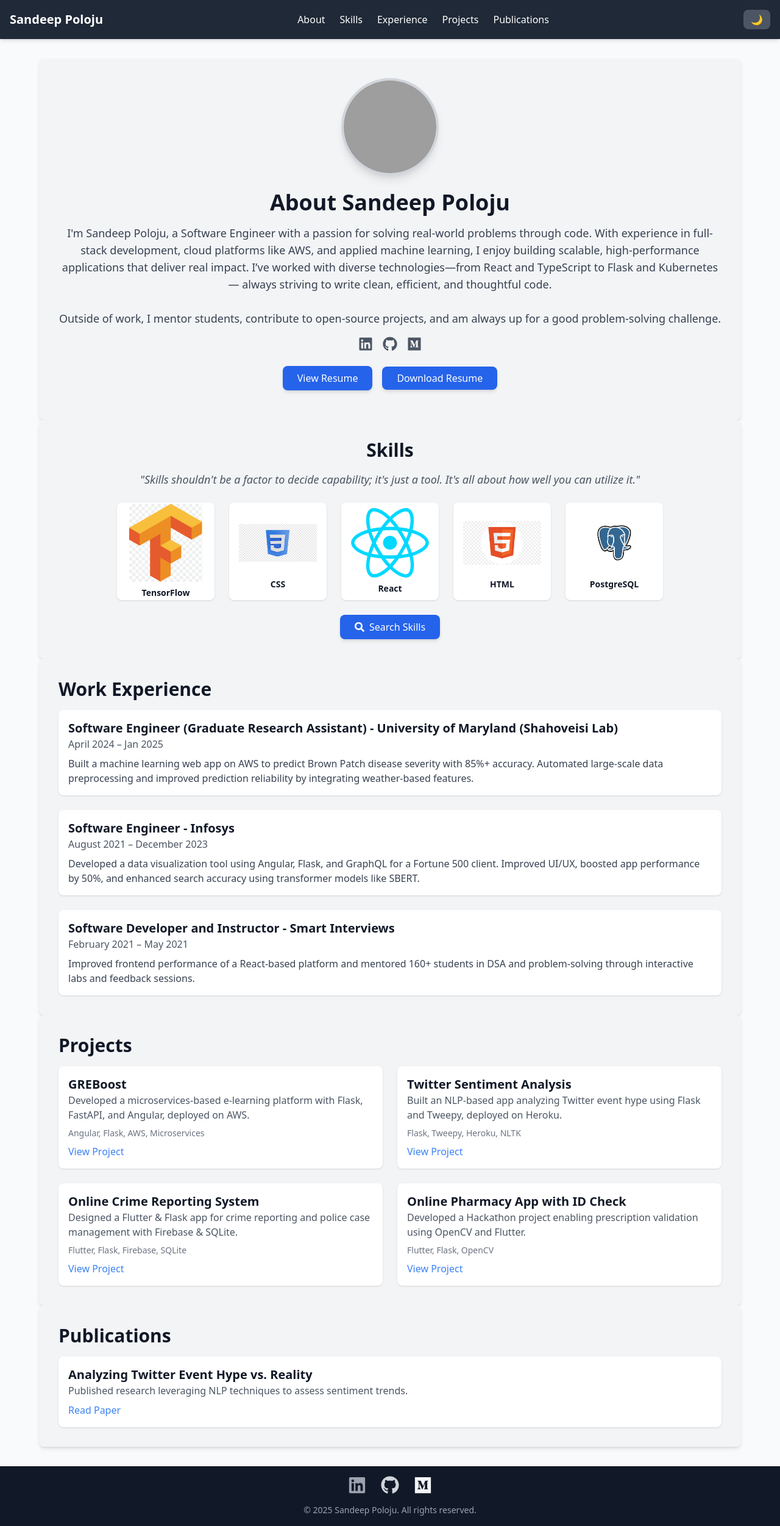
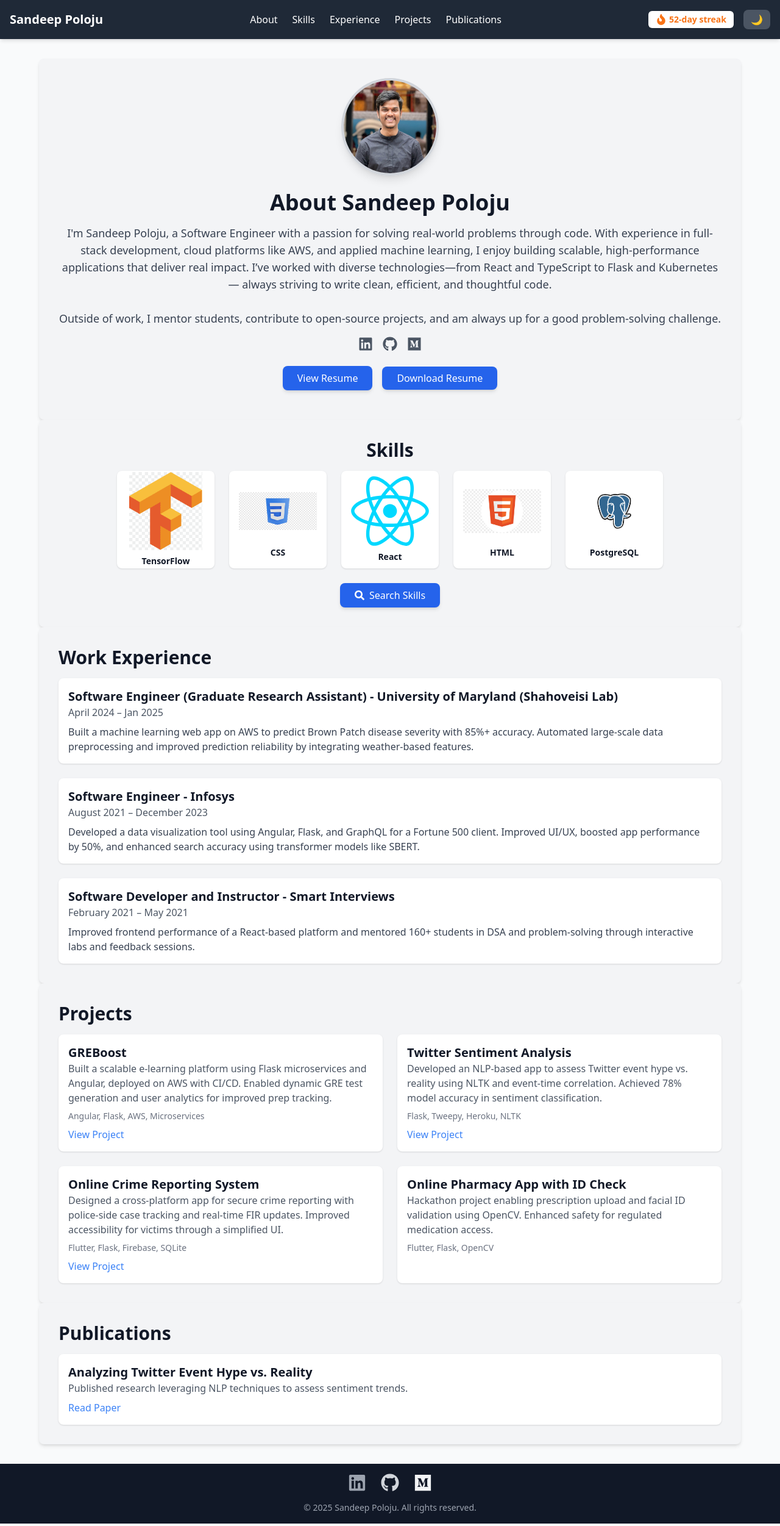
Before and after one commit to sandeepkumar1709/sandeepkumar1709.github.io, a React (Vite) app: page / in a window 1280 px wide. Shown: the whole page at 61% size. Built offline with nearby package versions, Linux system fonts and the light colour scheme; grey boxes are pictures that could not be loaded.

Commit message:
fixing the project

```diff
--- a/src/components/Navbar.tsx
+++ b/src/components/Navbar.tsx
@@ -1,5 +1,5 @@
 import { useState, useEffect } from "react";
-import { FaLinkedin, FaGithub, FaMedium } from "react-icons/fa";
+import { FaLinkedin, FaGithub, FaMedium, FaFire } from "react-icons/fa";
 
 const Navbar = ({
   darkMode,
@@ -62,6 +62,17 @@ const Navbar = ({
             </a>
           </div>
         )}
+        <a
+          href="https://github.com/sandeepkumar1709/Leetcode-Daily-Challenge"
+          target="_blank"
+          rel="noopener noreferrer"
+          className="flex items-center gap-1 text-orange-500 hover:text-orange-600 dark:hover:text-orange-400 font-semibold text-sm px-3 py-1 bg-white dark:bg-gray-700 rounded-md shadow hover:scale-105 transition"
+          title="LeetCode Daily Streak"
+        >
+          <FaFire className="text-lg" />
+          52-day streak
+        </a>
+
         <button
           onClick={() => setDarkMode(!darkMode)}
           className="px-3 py-1 bg-gray-600 rounded-lg hover:bg-gray-700"
--- a/src/components/Projects.tsx
+++ b/src/components/Projects.tsx
@@ -2,30 +2,30 @@ const projects = [
   {
     title: "GREBoost",
     description:
-      "Developed a microservices-based e-learning platform with Flask, FastAPI, and Angular, deployed on AWS.",
+      "Built a scalable e-learning platform using Flask microservices and Angular, deployed on AWS with CI/CD. Enabled dynamic GRE test generation and user analytics for improved prep tracking.",
     tech: "Angular, Flask, AWS, Microservices",
-    link: "#",
+    link: "https://github.com/sandeepkumar1709/GREBoost/blob/main/README.md",
   },
   {
     title: "Twitter Sentiment Analysis",
     description:
-      "Built an NLP-based app analyzing Twitter event hype using Flask and Tweepy, deployed on Heroku.",
+      "Developed an NLP-based app to assess Twitter event hype vs. reality using NLTK and event-time correlation. Achieved 78% model accuracy in sentiment classification.",
     tech: "Flask, Tweepy, Heroku, NLTK",
-    link: "#",
+    link: "https://github.com/sandeepkumar1709/Tweet-Sentiment-Analyzer/blob/master/README.md",
   },
   {
     title: "Online Crime Reporting System",
     description:
-      "Designed a Flutter & Flask app for crime reporting and police case management with Firebase & SQLite.",
+      "Designed a cross-platform app for secure crime reporting with police-side case tracking and real-time FIR updates. Improved accessibility for victims through a simplified UI.",
     tech: "Flutter, Flask, Firebase, SQLite",
-    link: "#",
+    link: "https://github.com/sandeepkumar1709/CrimeReporter/blob/master/README.md",
   },
   {
     title: "Online Pharmacy App with ID Check",
     description:
-      "Developed a Hackathon project enabling prescription validation using OpenCV and Flutter.",
+      "Hackathon project enabling prescription upload and facial ID validation using OpenCV. Enhanced safety for regulated medication access.",
     tech: "Flutter, Flask, OpenCV",
-    link: "#",
+    link: null,
   },
 ];
 
@@ -46,12 +46,14 @@ const Projects = () => {
             <p className="text-sm font-medium mt-2 text-gray-500 dark:text-gray-400">
               {project.tech}
             </p>
+            {project.link && (
               <a
                 href={project.link}
                 className="text-blue-500 hover:underline mt-2 inline-block"
               >
                 View Project
               </a>
+            )}
           </div>
         ))}
       </div>
--- a/src/components/Skills.tsx
+++ b/src/components/Skills.tsx
@@ -29,6 +29,9 @@ import NumpyImg from "../assets/skills/numpy.jpg";
 import PandasImg from "../assets/skills/pandas.png";
 import MatplotlibImg from "../assets/skills/matplotlib.png";
 import ReactImg from "../assets/skills/react.svg";
+import AdaptabilityImg from "../assets/skills/adaptability.png";
+
+import FastLearnerImg from "../assets/skills/fastlearning.png";
 
 const allSkills = [
   { name: "Python", image: PythonImg },
@@ -129,10 +132,7 @@ const Skills = () => {
   return (
     <section className="bg-gray-100 dark:bg-gray-800 p-8 rounded-lg shadow-md text-center">
       <h2 className="text-3xl font-bold mb-4">Skills</h2>
-      <p className="italic text-gray-600 dark:text-gray-300 text-lg mb-6">
-        "Skills shouldn't be a factor to decide capability; it's just a tool.
-        It's all about how well you can utilize it."
-      </p>
+
       <div className="flex justify-center gap-6 animate-fade-in">
         {displayedSkills.map((skill, index) => (
           <div
@@ -164,11 +164,13 @@ const Skills = () => {
             className="bg-white dark:bg-gray-900 rounded-lg shadow-lg p-6 w-4/5 max-h-[70vh] overflow-auto"
           >
             <button
-              className="absolute top-5 right-5 px-4 py-2 bg-red-500 text-white rounded-lg hover:bg-red-600"
+              className="absolute top-5 right-5 bg-red-500 text-white w-10 h-10 text-2xl font-bold flex items-center justify-center rounded-md hover:bg-red-600 transition-colors"
               onClick={() => setShowAllSkills(false)}
+              aria-label="Close modal"
             >
-              Close
+              &times;
             </button>
+
             <input
               type="text"
               placeholder="Search Skills..."
@@ -203,12 +205,23 @@ const Skills = () => {
               </p>
               <div className="flex justify-center gap-4 mt-3">
                 <div className="w-40 h-40 flex flex-col items-center justify-center bg-gray-100 dark:bg-gray-700 rounded-lg shadow p-4">
-                  <p className="text-lg font-semibold">Adaptability</p>
+                  <img
+                    src={AdaptabilityImg}
+                    alt="Adaptability"
+                    className="w-24 h-24 object-contain"
+                  />
+                  <p className="text-sm font-semibold mt-2">Adaptability</p>
                 </div>
                 <div className="w-40 h-40 flex flex-col items-center justify-center bg-gray-100 dark:bg-gray-700 rounded-lg shadow p-4">
-                  <p className="text-lg font-semibold">Fast Learner</p>
+                  <img
+                    src={FastLearnerImg}
+                    alt="Fast Learner"
+                    className="w-24 h-24 object-contain"
+                  />
+                  <p className="text-sm font-semibold mt-2">Fast Learner</p>
                 </div>
               </div>
+
               <p className="mt-4 text-xl font-bold text-gray-700 dark:text-gray-200 tracking-wide">
                 Is this a perspective we can agree on?
               </p>
```
Also changed, not shown: src/assets/MyFiles/profile.jpg (added). Lines whose indentation alone changed are shown as unchanged.
